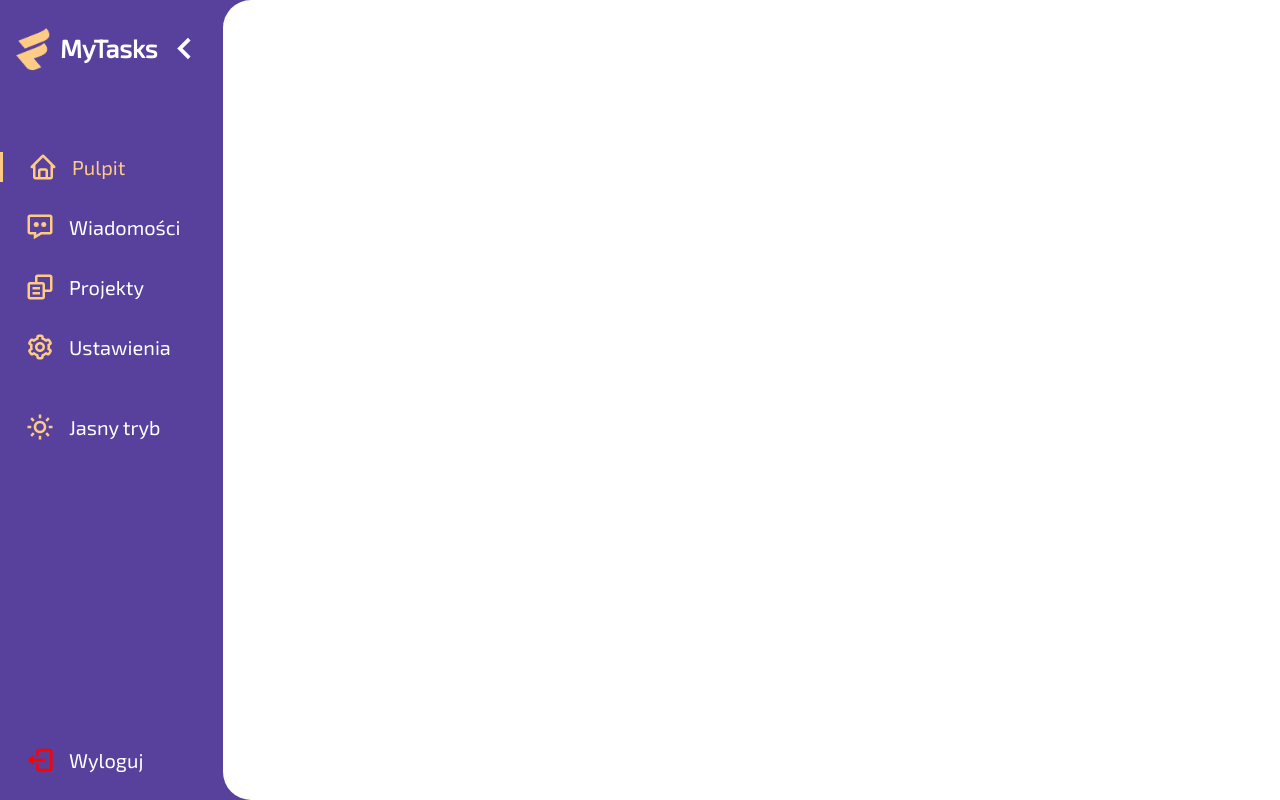
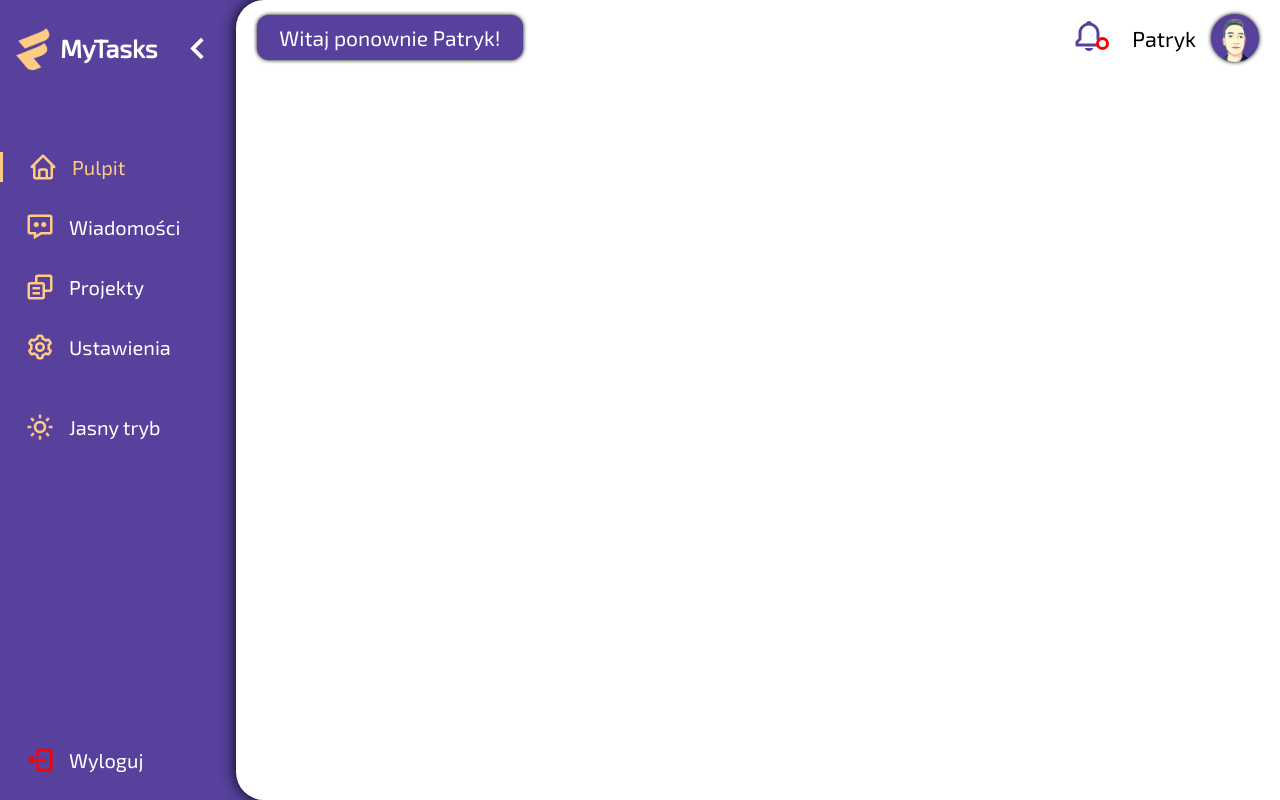
Before and after one commit to Xdellta/MyTasks, a Vue app: page / in a window 1280 px wide. Built offline with nearby package versions, Linux system fonts and the light colour scheme.

Commit message:
Top Overlay

```diff
--- a/src/App.vue
+++ b/src/App.vue
@@ -1,6 +1,7 @@
 <template>
   <Navigation />
   <main>
+    <TopOverlay />
     <RouterView />
   </main>
 </template>
@@ -8,14 +9,20 @@
 <script setup lang="ts">
   import { RouterLink, RouterView } from 'vue-router'
   import Navigation from '@/components/Navigation.vue'
+  import TopOverlay from '@/components/TopOverlay.vue'
 </script>
 
 <style lang="scss" scoped>
   main {
     height: 100vh;
     width: 100%;
+    display: flex;
+    flex-direction: column;
     background: var(--color-background2);
     border-top-left-radius: 28px;
     border-bottom-left-radius: 28px;
+    -webkit-box-shadow: 0px 0px 15px 0px var(--color-contrast1);
+    -moz-box-shadow: 0px 0px 15px 0px var(--color-contrast1);
+    box-shadow: 0px 0px 15px 0px var(--color-contrast1);
   }
 </style>
--- /dev/null
+++ b/src/assets/css/base.css
@@ -0,0 +1,44 @@
+@import url("https://fonts.googleapis.com/css2?family=Exo+2&display=swap");
+:root {
+  --color-background1: #57419D;
+  --color-background2: #FFFFFF;
+  --color-main: #FFCB83;
+  --color-contrast1: #000000;
+  --color-contrast2: #FFFFFF;
+}
+
+*,
+*::before,
+*::after {
+  box-sizing: border-box;
+  margin: 0;
+  padding: 0;
+  font-weight: normal;
+  font-family: "Exo 2", sans-serif;
+  font-size: 20px;
+}
+
+@media only screen and (max-width: 1240px) {
+  * {
+    font-size: 19px;
+  }
+}
+@media only screen and (max-width: 1000px) {
+  * {
+    font-size: 18px;
+  }
+}
+@media only screen and (max-width: 630px) {
+  * {
+    font-size: 17px;
+  }
+}
+body {
+  width: 100vw;
+  height: 100vh;
+  color: var(--color-contrast1);
+  background: var(--color-background1);
+  text-rendering: optimizeLegibility;
+  -webkit-font-smoothing: antialiased;
+  -moz-osx-font-smoothing: grayscale;
+}/*# sourceMappingURL=base.css.map */
--- /dev/null
+++ b/src/assets/icons/IconBell.vue
@@ -0,0 +1,5 @@
+<template>
+  <svg xmlns="http://www.w3.org/2000/svg" width="24" height="24" viewBox="0 0 24 24">
+    <path d="M19 13.586V10c0-3.217-2.185-5.927-5.145-6.742C13.562 2.52 12.846 2 12 2s-1.562.52-1.855 1.258C7.185 4.074 5 6.783 5 10v3.586l-1.707 1.707A.996.996 0 0 0 3 16v2a1 1 0 0 0 1 1h16a1 1 0 0 0 1-1v-2a.996.996 0 0 0-.293-.707L19 13.586zM19 17H5v-.586l1.707-1.707A.996.996 0 0 0 7 14v-4c0-2.757 2.243-5 5-5s5 2.243 5 5v4c0 .266.105.52.293.707L19 16.414V17zm-7 5a2.98 2.98 0 0 0 2.818-2H9.182A2.98 2.98 0 0 0 12 22z"></path>
+  </svg>
+</template>
--- /dev/null
+++ b/src/assets/icons/IconSearch.vue
@@ -0,0 +1,5 @@
+<template>
+  <svg xmlns="http://www.w3.org/2000/svg" width="24" height="24" viewBox="0 0 24 24">
+    <path d="M10 18a7.952 7.952 0 0 0 4.897-1.688l4.396 4.396 1.414-1.414-4.396-4.396A7.952 7.952 0 0 0 18 10c0-4.411-3.589-8-8-8s-8 3.589-8 8 3.589 8 8 8zm0-14c3.309 0 6 2.691 6 6s-2.691 6-6 6-6-2.691-6-6 2.691-6 6-6z"></path><path d="M11.412 8.586c.379.38.588.882.588 1.414h2a3.977 3.977 0 0 0-1.174-2.828c-1.514-1.512-4.139-1.512-5.652 0l1.412 1.416c.76-.758 2.07-.756 2.826-.002z"></path>
+  </svg>
+</template>
--- a/src/components/Navigation.vue
+++ b/src/components/Navigation.vue
@@ -15,7 +15,7 @@
         <span class="link__text">Pulpit</span>
       </router-link>
 
-      <router-link to="/Wiadomości" class="link">
+      <router-link to="/Wiadomosci" class="link">
         <IconMessage class="link__icon" />
         <span class="link__text">Wiadomości</span>
       </router-link>
@@ -67,7 +67,7 @@
   nav {
     position: relative;
     height: 100vh;
-    width: 270px;
+    width: 290px;
     display: flex;
     flex-direction: column;
     padding: 25px 0;
@@ -166,6 +166,7 @@
     width: 30px;
     height: max-content;
     fill: var(--color-main);
+    transition: transform 0.2s ease;
   }
 
   .link:hover {
--- /dev/null
+++ b/src/components/TopOverlay.vue
@@ -0,0 +1,113 @@
+<template>
+  <div id="TopOverlay">
+    <h1 class="welcome">
+      Witaj ponownie Patryk!
+    </h1>
+
+    <div class="personalData">
+      <div class="personalData__notify">
+        <IconBell class="personalData__notify__bell" />
+        <div class="personalData__notify__dot"></div>
+      </div>
+
+      <span class="personalData__name">Patryk</span>
+      <img src="../../public/portret.png" alt="Patryk" class="personalData__avatar">
+    </div>
+  </div>
+</template>
+
+<script setup lang="ts">
+  import IconBell from '@/assets/icons/IconBell.vue'
+</script>
+
+<style lang="scss" scoped>
+  #TopOverlay {
+    width: 96%;
+    height: 75px;
+    display: flex;
+    align-items: center;
+    justify-content: space-between;
+    margin: 0 2%;
+  }
+
+  /* Section: welcome */
+  .welcome {
+    font-size: 105%;
+    background-color: var(--color-background1);
+    color: var(--color-contrast2);
+    border-radius: 12px;
+    padding: 10px 22px;
+    -webkit-box-shadow: 0px 0px 4px 0px var(--color-contrast1);
+    -moz-box-shadow: 0px 0px 4px 0px var(--color-contrast1);
+    box-shadow: 0px 0px 4px 0px var(--color-contrast1);
+  }
+
+  /* Section: personal data */
+  .personalData {
+    display: flex;
+    align-items: center;
+    gap: 15px;
+  }
+  .personalData__notify {
+    position: relative;
+    cursor: pointer;
+  }
+
+  .personalData__notify__bell {
+    height: 36px;
+    width: max-content;
+    margin-right: 10px;
+    fill: var(--color-background1);
+    transition: transform 0.2s ease;
+  }
+
+  .personalData__notify:hover .personalData__notify__bell {
+    transform: scale(1.05);
+    animation: notifyRotateAnim 0.8s linear infinite;
+  }
+
+  @keyframes notifyRotateAnim {
+    0%, 100% {
+      transform: scale(1.05) rotate(0deg);
+    }
+    25% {
+      transform: scale(1.05) rotate(10deg);
+    }
+    75% {
+      transform: scale(1.05) rotate(-10deg);
+    }
+  }
+
+  .personalData__notify__dot {
+    position: absolute;
+    width: 13px;
+    height: 13px;
+    bottom: 8px;
+    right: 8px;
+    border-radius: 50%;
+    border: 3.5px solid red;
+    background-color: var(--color-background2);
+    transition: opacity 0.2s ease;
+  }
+
+  .personalData__notify:hover .personalData__notify__dot {
+    opacity: 0;
+  }
+
+  .personalData__avatar {
+    height: 48px;
+    width: 48px;
+    border-radius: 50%;
+    background-color: var(--color-background1);
+    background-size: cover;
+    background-position: center;
+    -webkit-box-shadow: 0px 0px 4px 0px var(--color-contrast1);
+    -moz-box-shadow: 0px 0px 4px 0px var(--color-contrast1);
+    box-shadow: 0px 0px 4px 0px var(--color-contrast1);
+  }
+
+  .personalData__name {
+    font-size: 108%;
+    color: var(--color-contrast1);
+  }
+</style>
--- a/src/router/index.ts
+++ b/src/router/index.ts
@@ -10,7 +10,7 @@ const router = createRouter({
       component: HomeView
     },
     {
-      path: '/Wiadomości',
+      path: '/Wiadomosci',
       name: 'messages',
       component: HomeView
     },
```
Also changed, not shown: public/portret.png (added), 1 other file (tests, documents, lock files or other folders).
